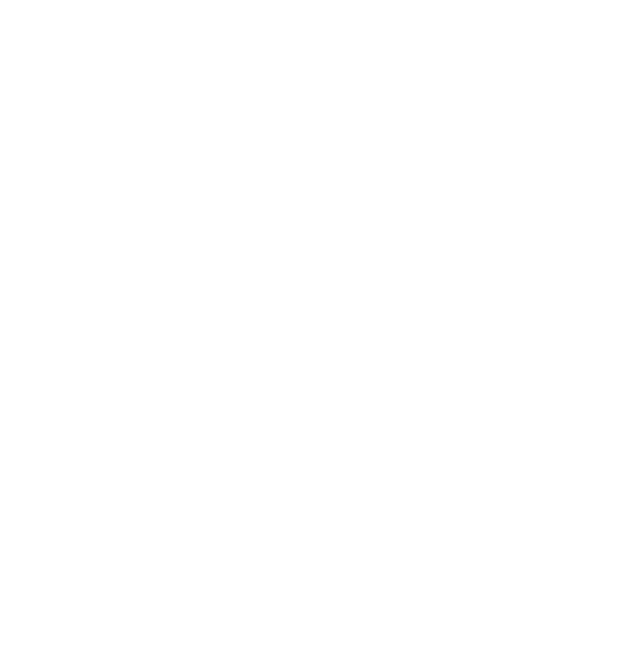
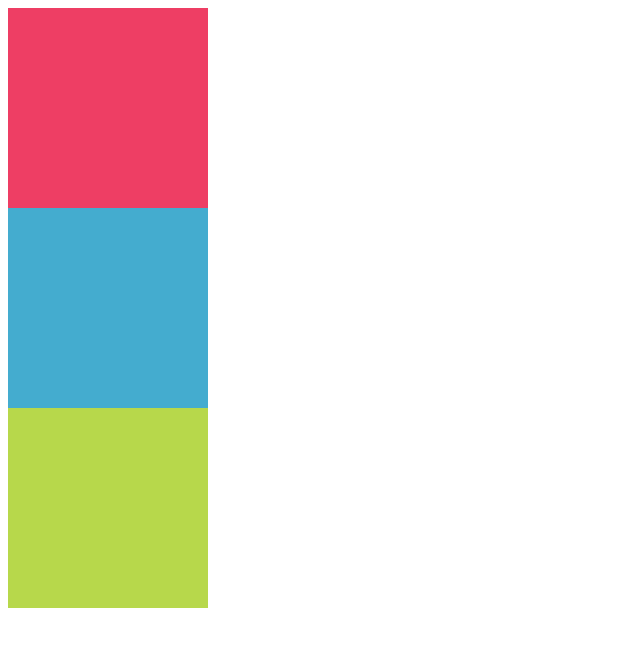
Before and after one commit to KarlaMartinez17/Unidad-1-Apartado-10-Tareas-CSS, a plain HTML site: page index.html in a window 1280 px wide. Shown: the whole page, without its empty margins (0-640 px from the left). Drawn offline with Linux system fonts and the light colour scheme.

Commit message:
Ejemplo A

```diff
--- a/CSS/main.css
+++ b/CSS/main.css
@@ -0,0 +1,20 @@
+#box_1 {
+	position: static;
+	width: 200px;
+	height: 200px;
+	background: #ee3e64;
+}
+
+#box_2 {
+	position: static;
+	width: 200px;
+	height: 200px;
+	background: #44accf;
+}
+
+#box_3 {
+	position: static;
+	width: 200px;
+	height: 200px;
+	background: #b7d84b;
+}
--- a/index.html
+++ b/index.html
@@ -2,10 +2,12 @@
 <html lang="en" dir="ltr">
   <head>
     <meta charset="utf-8">
-    <title></title>
+    <title>css-positioning-101</title>
     <link rel="stylesheet" href="CSS/main.css">
   </head>
   <body>
-
+    <div id="box_1"></div>
+    <div id="box_2"></div>
+    <div id="box_3"></div>
   </body>
 </html>
```
